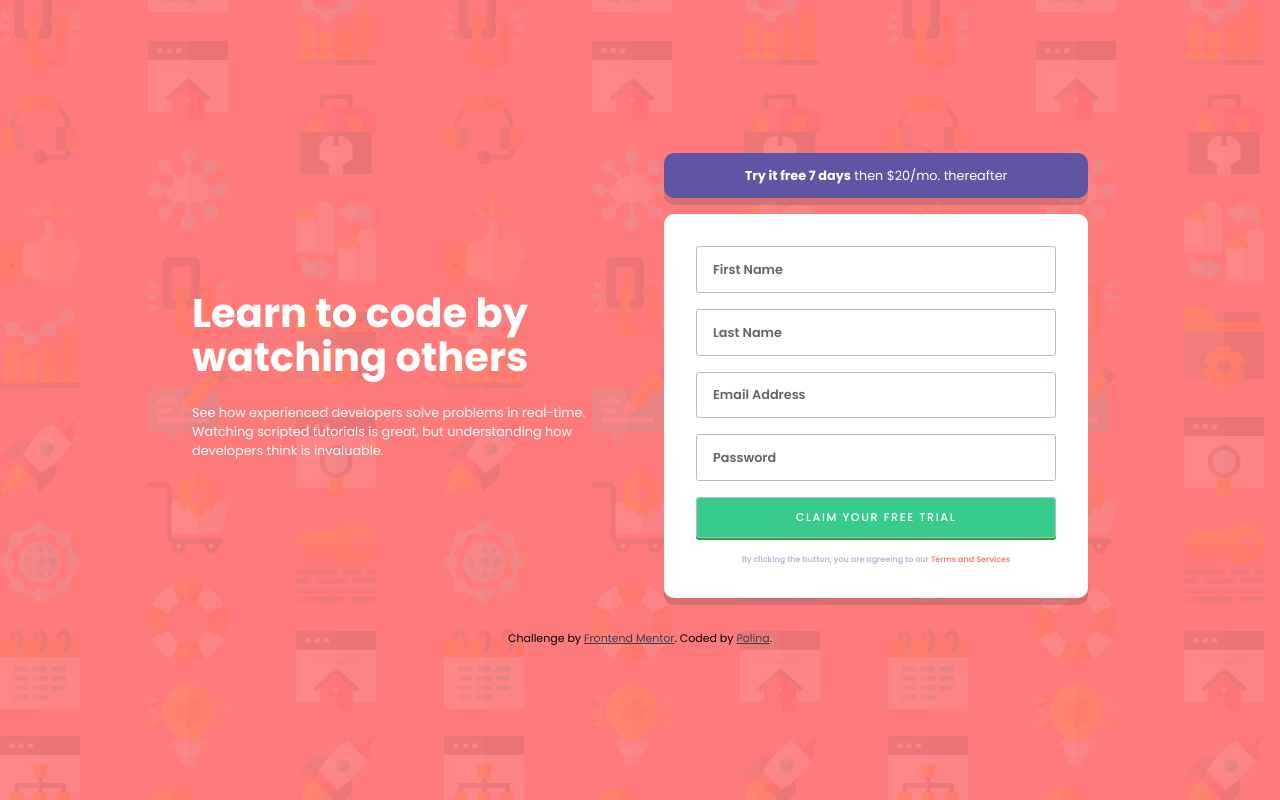
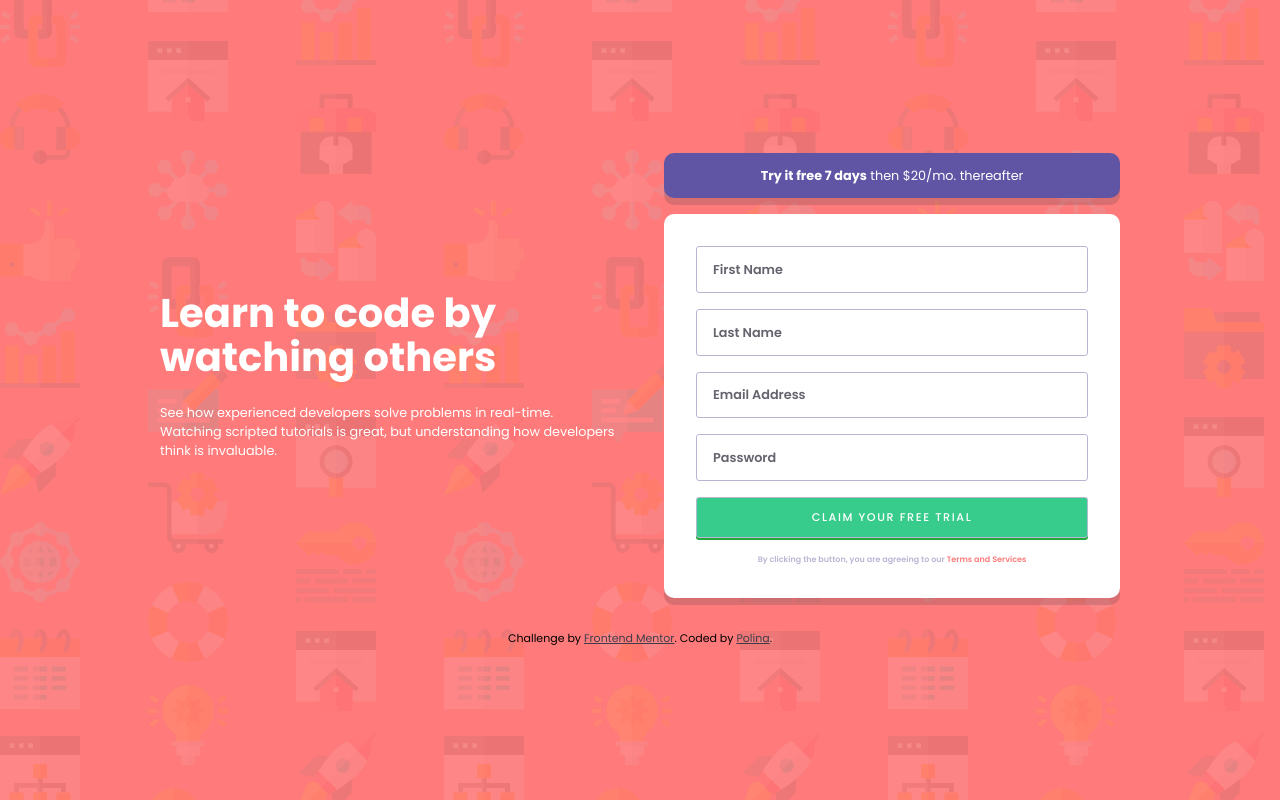
Before and after one commit to polinagusakova/Intro-signup-form, a plain HTML site: page index.html in a window 1280 px wide. Drawn offline with Linux system fonts and the light colour scheme.

Commit message:
Update style.css

```diff
--- a/resources/style.css
+++ b/resources/style.css
@@ -22,9 +22,9 @@ body {
 
 .container {
     display: flex;
-    justify-content: space-between;
+    justify-content: center;
     align-items: center;
-    max-width: 70vw;
+    max-width: 60rem;
     gap: 3rem;
 
 }
```
